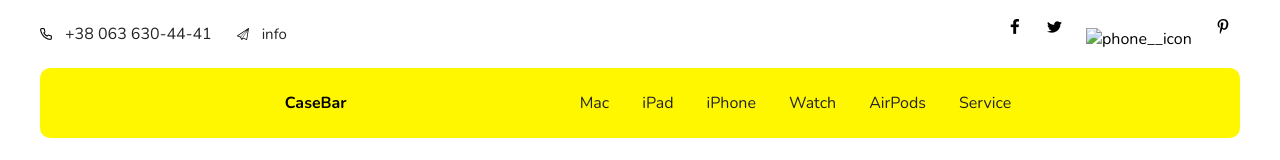
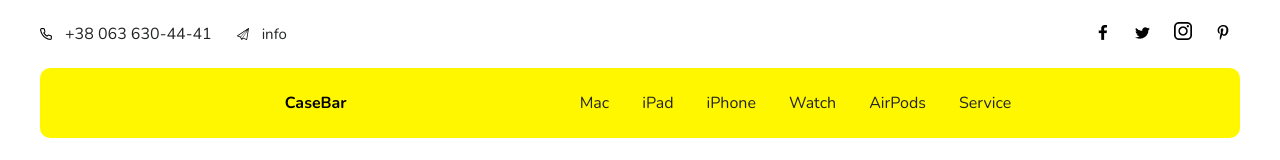
Before and after one commit to ArturShportak/CaseBar, a plain HTML site: page index.html in a window 1280 px wide. Shown: the top 160 px of the page. Drawn offline with nearby package versions, Linux system fonts and the light colour scheme; the site is published under a folder, as on GitHub Pages, so addresses that start at the root find nothing.

Commit message:
UPD2_index

```diff
--- a/index.html
+++ b/index.html
@@ -22,7 +22,7 @@
                     <div class="social__media">
                         <img src="./img/nav__contacts__icon_facebook.png" alt="phone__icon" class="nav__contacts__icon__facebook">
                         <img src="./img/nav__contacts__icon_twitter.png" alt="phone__icon" class="nav__contacts__icon__twitter">
-                        <img width="18px" src="/img/nav__contacts__icon_in.png" alt="phone__icon" class="nav__contacts__icon__in">
+                        <img width="18px" src="./img/nav__contacts__icon_in.png" alt="phone__icon" class="nav__contacts__icon__in">
                         <img src="./img/nav__contacts__icon_pinterest.png" alt="phone__icon" class="nav__contacts__icon_pinterest">
                     </div>
                 </div>
```
